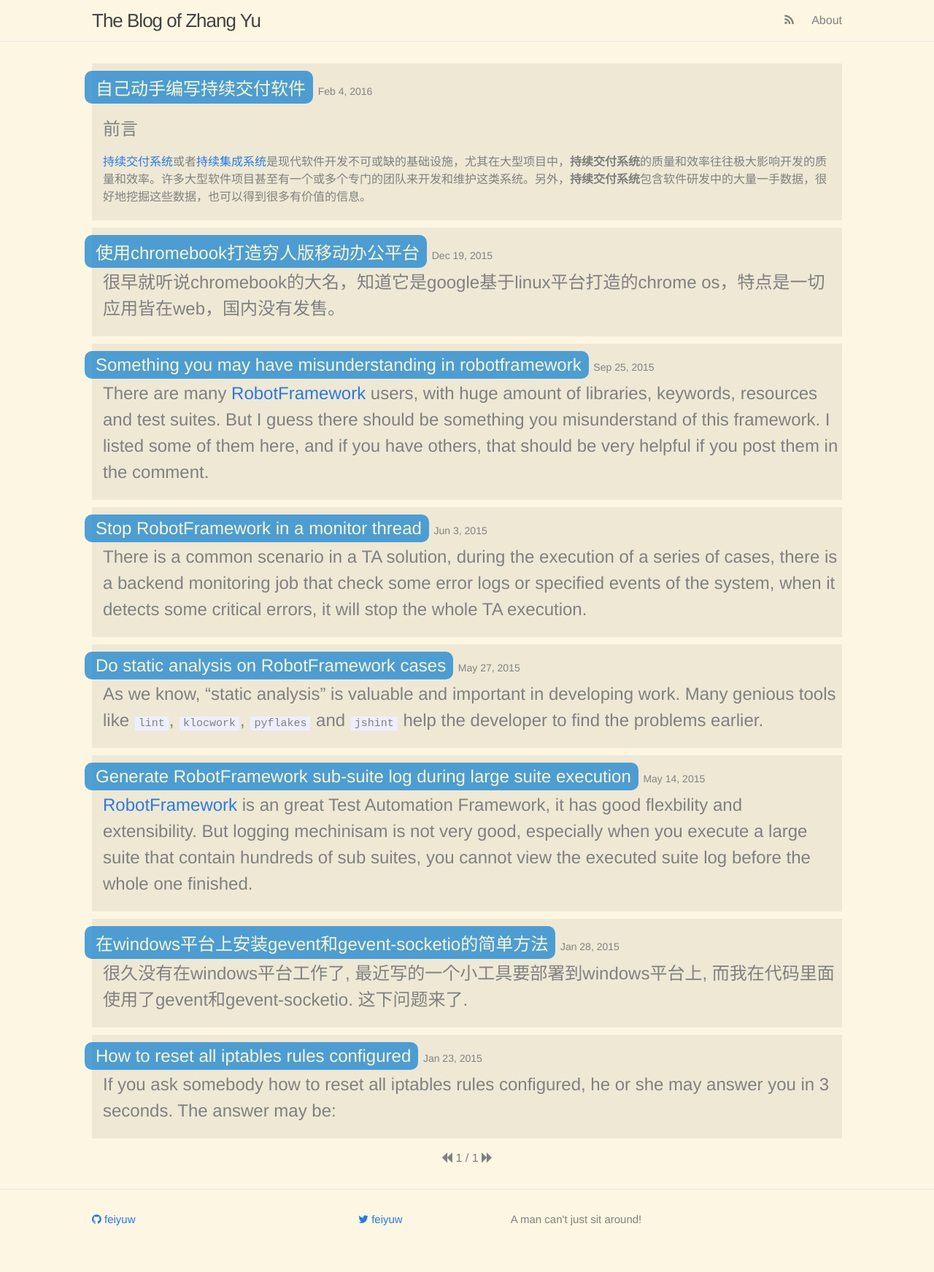
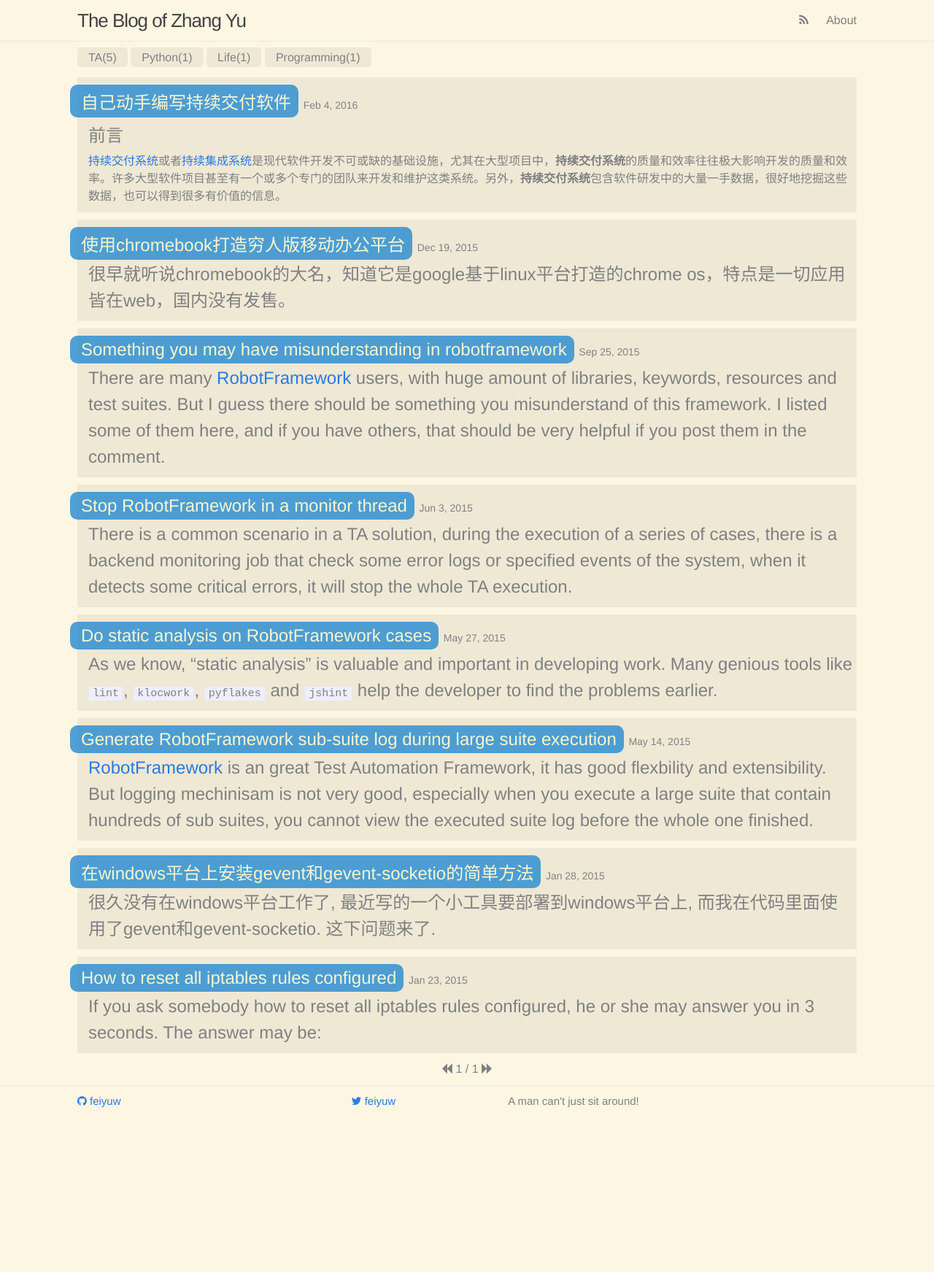
Before and after one commit to feiyuw/feiyuw.github.io, a Jekyll site: the page built from index.html, in a window 1280 px wide. Shown: the whole page at 73% size. Built offline with Jekyll 4.4.1, drawn with Linux system fonts in a browser that asks for light colours; nearby versions of some CDN libraries; the list of posts is cut into pages by our own code; after the commit the page ends 1541 px from its top, so only the background shows below that.

Commit message:
add categories list and count

```diff
--- a/_sass/_layout.scss
+++ b/_sass/_layout.scss
@@ -299,3 +299,11 @@ a.post-prev, a.post-next {
     margin-left: 25px;
     border-radius: 5px;
 }
+.category-list {
+    padding-bottom: 15px;
+}
+.site-category {
+    background-color: #eee8d5;
+    border-radius: 5px;
+    padding: 5px 15px;
+}
--- a/css/main.scss
+++ b/css/main.scss
@@ -11,7 +11,7 @@ $base-font-size:   16px;
 $small-font-size:  $base-font-size * 0.875;
 $base-line-height: 1.5;
 
-$spacing-unit:     30px;
+$spacing-unit:     10px;
 
 $text-color:       grey;
 $background-color: #fdf6e3;
--- a/index.html
+++ b/index.html
@@ -3,6 +3,11 @@ layout: default
 ---
 
 <div class="home">
+  <div class="category-list">
+    {% for category in site.categories %}
+    <label class="site-category">{{ category[0] }}({{ category[1].size }})</label>
+    {% endfor %}
+  </div>
 
   <ul class="post-list">
     {% for post in paginator.posts %}
```
